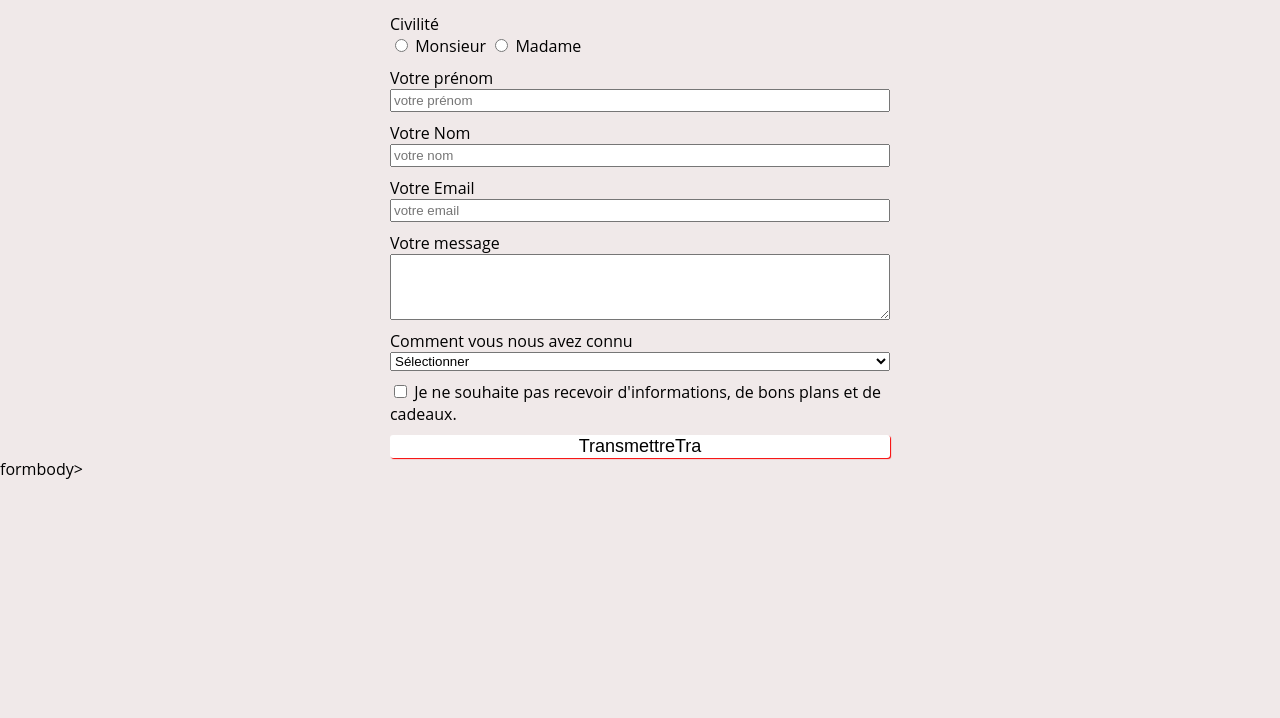
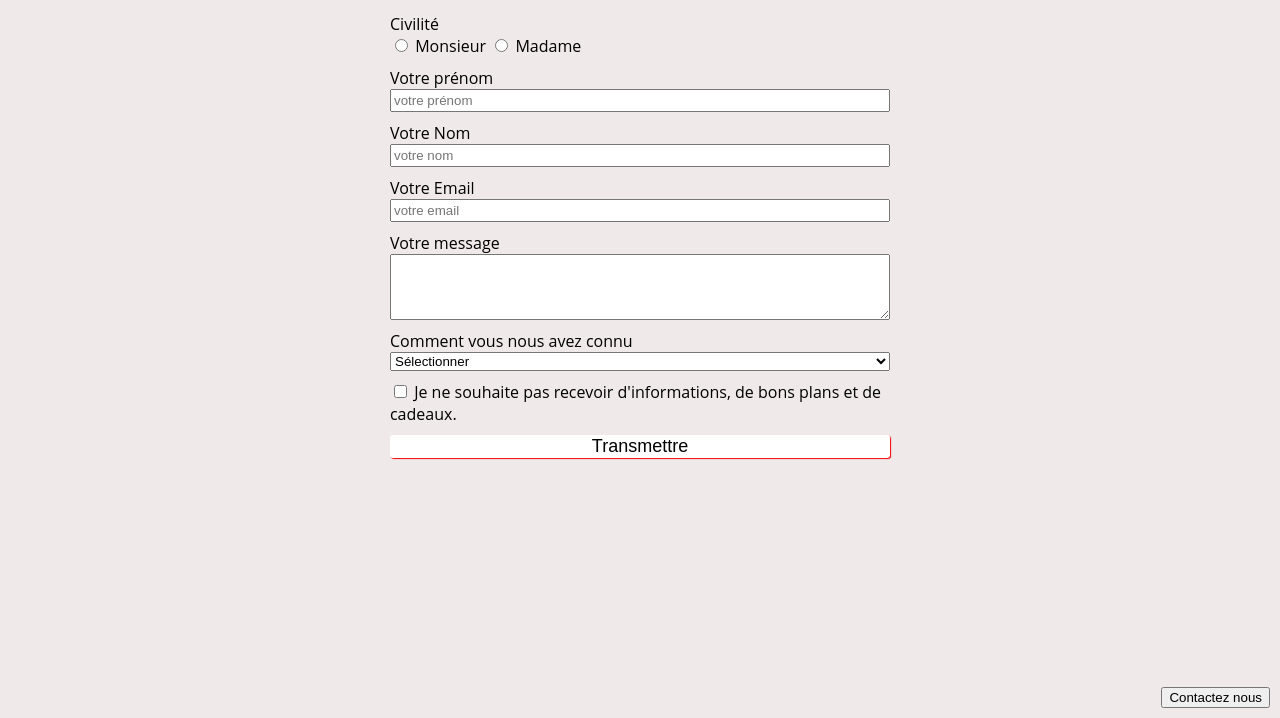
Before and after one commit to thiewere/gestion-courses, a plain HTML site: page contact.html in a window 1280 px wide. Shown: the part 82-800 px from the top of the page. Drawn offline with Linux system fonts and the light colour scheme.

Commit message:
La page contact

```diff
--- a/contact.html
+++ b/contact.html
@@ -21,7 +21,7 @@
         <h1 class="titre">Contact</h1>
         <form class="formulaire">
             <div class="form-group">
-                <label for="civilty" >Civilité</label>
+                <label for="civilty">Civilité</label>
                 <div class="radio">
                     <label for="monsieur">
                         <input type="radio" name="civilité" class="input" id="monsieur">
@@ -39,11 +39,11 @@
             </div>
             <div class="form-group">
                 <label for="firstName">Votre Nom</label>
-                <input type="text" name="lastName" class="input" id="lastName"  placeholder="votre nom">
+                <input type="text" name="lastName" class="input" id="lastName" placeholder="votre nom">
             </div>
             <div class="form-group">
                 <label for="email">Votre Email</label>
-                <input type="email" name="email" class="input" id="email"  placeholder="votre email">
+                <input type="email" name="email" class="input" id="email" placeholder="votre email">
             </div>
             <div class="form-group">
                 <label for="message">Votre message</label>
@@ -58,15 +58,20 @@
                     <option value="">Facebook</option>
                 </select>
             </div>
-             <div class="form-group">
+            <div class="form-group">
                 <label for="message">
                     <input type="checkbox">
                     Je ne souhaite pas recevoir d'informations, de bons plans et de cadeaux.
                 </label>
             </div>
-            <button class="button" type="button">Transmettre</buttsubmit">Tra </div>
 
+            <button class="button" type="submit">Transmettre</button>
+        </form>
     </div>
-formbody>
+
+    <button type="button" class="btn-contact">
+        Contactez nous
+    </button>
+</body>
 
 </html>
--- a/styles/application.css
+++ b/styles/application.css
@@ -1,4 +1,5 @@
 body, html {
+    position: relative;
     padding: 0;
     margin: 0;
     background-color: #f0e9e9;
@@ -197,3 +198,9 @@ article .description {
 .input {
     padding: 2px;
 }
+
+.btn-contact {
+    position: fixed;
+    right: 10px;
+    bottom: 10px;
+}
```
